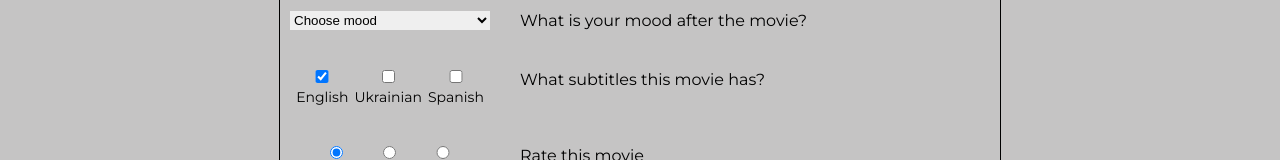
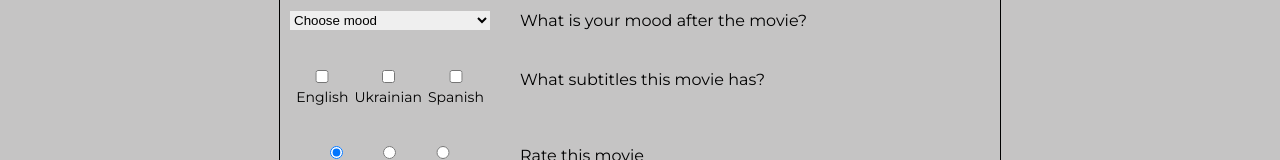
Before and after one commit to pedanmax/react-rss, a React (Vite) app in the folder react/: page /form in a window 1280 px wide. Shown: the part 321-481 px from the top of the page. Built offline with nearby package versions, Linux system fonts and the light colour scheme.

Commit message:
feat:add validation to checboxes

```diff
--- a/react/src/components/Form/Form.scss
+++ b/react/src/components/Form/Form.scss
@@ -52,6 +52,10 @@
     font-size: 14px;
     color: red;
     font-weight: 700;
+    &_checkbox{
+      top: 40px;
+      left: 0;
+    }
   }
 }
 .input{
--- a/react/src/components/Form/Form.tsx
+++ b/react/src/components/Form/Form.tsx
@@ -15,6 +15,7 @@ type State = {
     movie: boolean;
     date: boolean;
     select: boolean;
+    checkBoxes: boolean;
   };
 };
 class Form extends React.Component<PropsForm, State> {
@@ -39,6 +40,7 @@ class Form extends React.Component<PropsForm, State> {
         movie: true,
         date: true,
         select: true,
+        checkBoxes: true,
       },
     };
   }
@@ -84,6 +86,7 @@ class Form extends React.Component<PropsForm, State> {
         movie: true,
         date: true,
         select: true,
+        checkBoxes: true,
       },
     };
     if (info.name) {
@@ -108,7 +111,7 @@ class Form extends React.Component<PropsForm, State> {
       objValidate.fields.date = this.validateDate(info.date);
     } else objValidate.fields.date = false;
     if (info.select === 'Default') objValidate.fields.select = false;
-
+    if (!info.checkBoxes) objValidate.fields.checkBoxes = false;
     this.setState({ ...objValidate });
   };
   drawNewFeedBack = (e: FormEvent, info: FeedBackCard) => {
@@ -141,7 +144,11 @@ class Form extends React.Component<PropsForm, State> {
             label='What is your mood after the movie?'
             error={this.state.fields.select}
           />
-          <CheckBoxInput refProp={this.checkBoxesRefs} label='What subtitles this movie has?' />
+          <CheckBoxInput
+            refProp={this.checkBoxesRefs}
+            label='What subtitles this movie has?'
+            error={this.state.fields.checkBoxes}
+          />
           <RadioInput refProp={this.radioBoxesRefs} label='Rate this movie' />
           <FileInput refProp={this.inputFile} label='Upload your photo' />
           <input type='submit' className='form__submit' value='Send feedback' />
--- a/react/src/components/Form/FormComponents/CheckBoxInput.tsx
+++ b/react/src/components/Form/FormComponents/CheckBoxInput.tsx
@@ -3,8 +3,13 @@ import React from 'react';
 class CheckBoxInput extends React.Component<{
   label: string;
   refProp: React.RefObject<HTMLInputElement>[];
+  error: boolean;
 }> {
-  constructor(props: { label: string; refProp: React.RefObject<HTMLInputElement>[] }) {
+  constructor(props: {
+    label: string;
+    refProp: React.RefObject<HTMLInputElement>[];
+    error: boolean;
+  }) {
     super(props);
   }
   render() {
@@ -19,7 +24,6 @@ class CheckBoxInput extends React.Component<{
               ref={this.props.refProp[0]}
               value='English'
               id='checkbox1'
-              defaultChecked
             />
             <label htmlFor='checkbox1'>English</label>
           </div>
@@ -43,6 +47,11 @@ class CheckBoxInput extends React.Component<{
               value='Spanish'
               id='checkbox3'
             />
+            {!this.props.error && (
+              <p className='form__error form__error_checkbox'>
+                You must choose at least one option
+              </p>
+            )}
             <label htmlFor='checkbox3'>Spanish</label>
           </div>
         </div>
```
